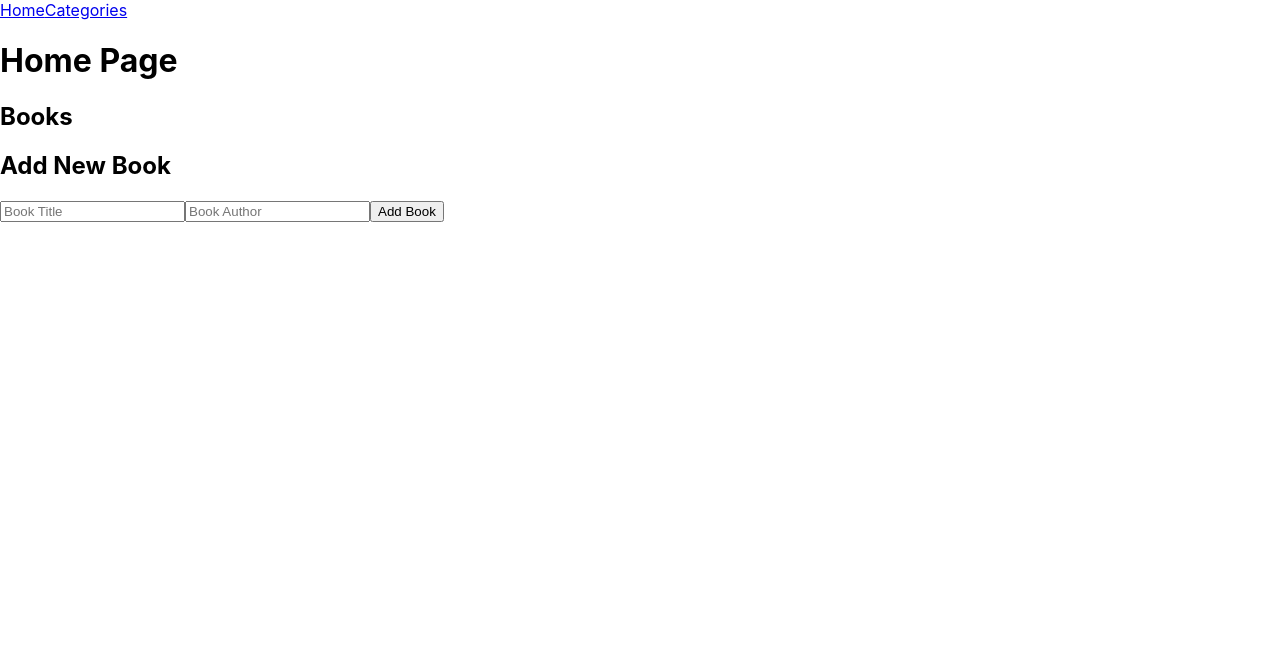
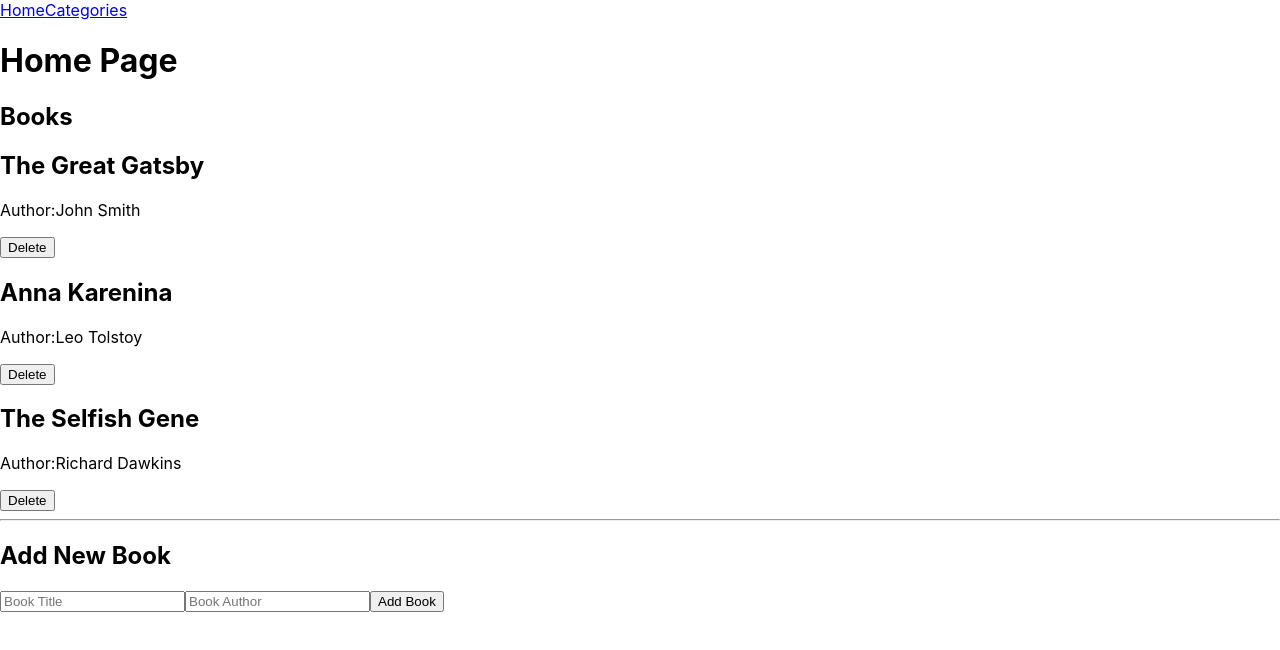
Before and after one commit to 78fatemanazari/react-bookstore, a React (Create React App) app: page / in a window 1280 px wide. Shown: the top 650 px of the page. Built offline with nearby package versions, Linux system fonts and the light colour scheme.

Commit message:
State books displaied in Booklists

```diff
--- a/src/components/BookList.js
+++ b/src/components/BookList.js
@@ -1,15 +1,21 @@
 import React from 'react';
 import PropTypes from 'prop-types';
 import BookStoreComponent from './BookStoreComponent';
+import { useSelector , useDispatch } from 'react-redux';
 
-const BookList = ({ books, onDelete }) => (
-  <div className="book-list">
+const BookList = () => {
+   const books = useSelector(state => state.books.books);
+   const dispatch = useDispatch();
+   return (
+   <div className="book-list">
     <h2>Books</h2>
     {books.map((book) => (
-      <BookStoreComponent key={book.id} book={book} onDelete={onDelete} />
+      <BookStoreComponent key={book.id} book={book} />
     ))}
+    <hr/>
   </div>
-);
+  )
+};
 
 BookList.propTypes = {
   books: PropTypes.arrayOf(
```
